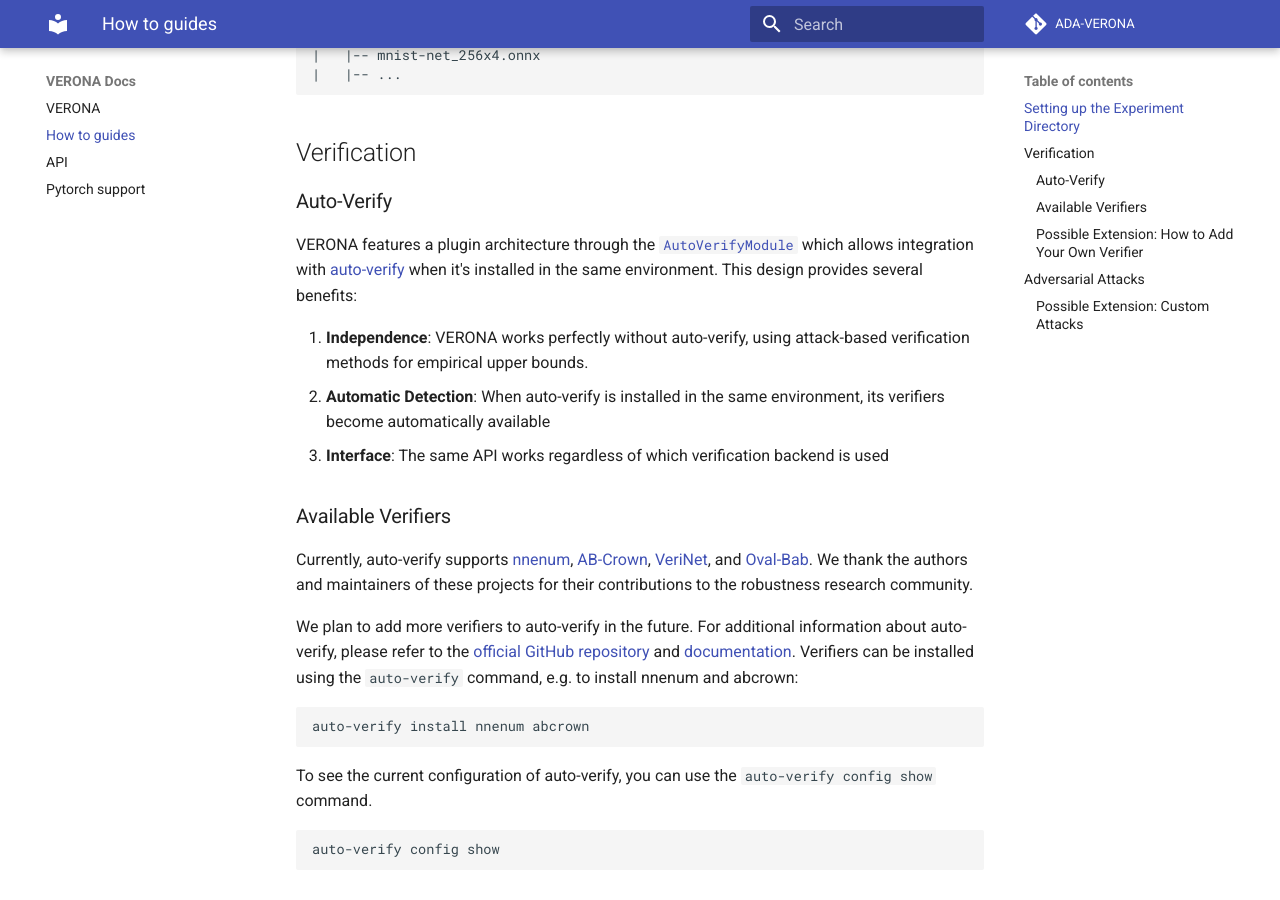
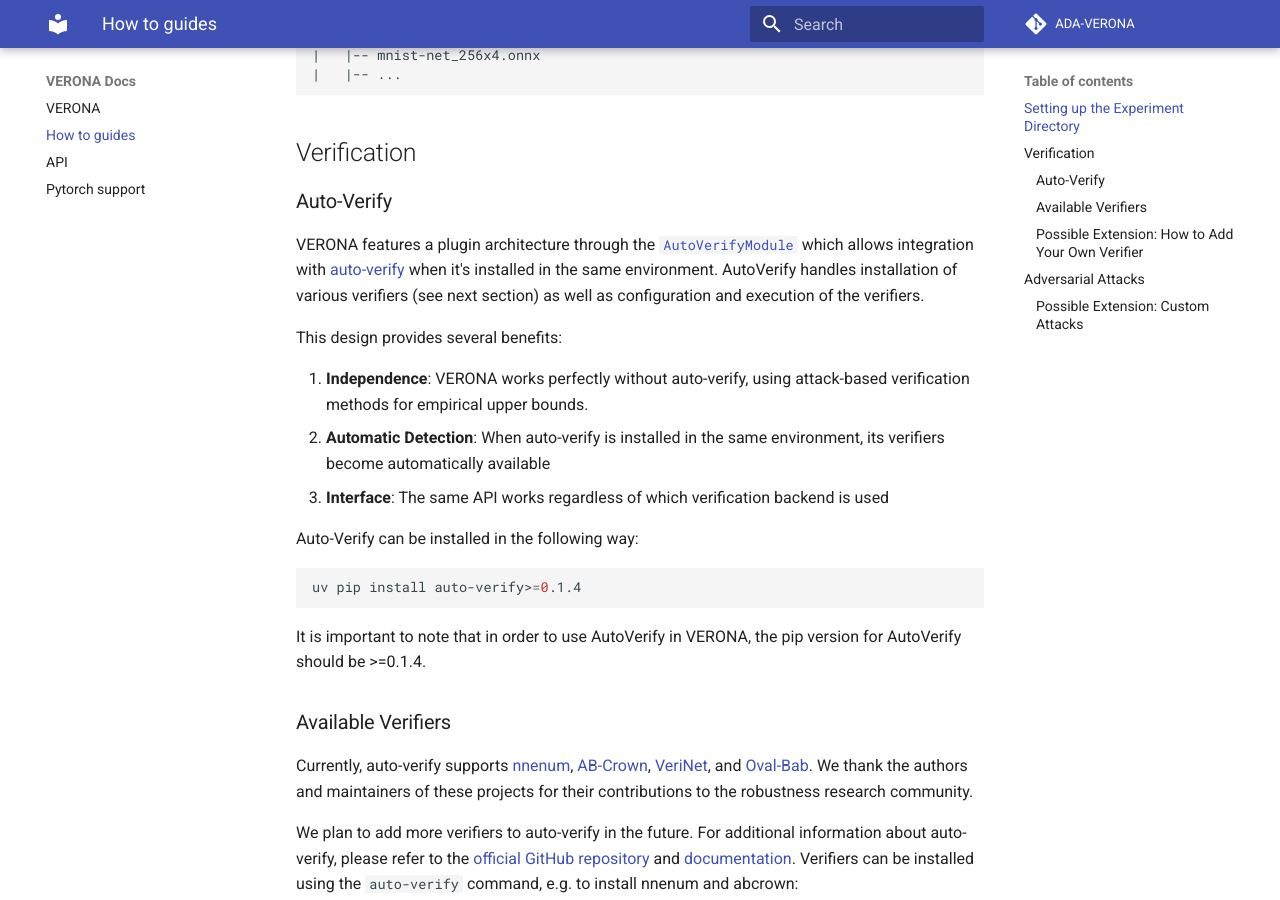
Before and after one commit to ADA-research/VERONA, an MkDocs documentation site: the page built from docs/how-to-guides.md, in a window 1280 px wide and 900 px high, scrolled down 1190 px. Built offline with MkDocs 1.6.1 and Material for MkDocs 9.7.7, drawn with Linux system fonts in a browser that asks for light colours; comment, search, counter and statistics services are not loaded; some of the changed text lies outside the part shown.

Commit message:
enhanced docs with autoattack and autoverify install (#137)
* enhanced docs with autoattack and autoverify install

* changes based on Hendriks review

````diff
--- a/docs/how-to-guides.md
+++ b/docs/how-to-guides.md
@@ -36,12 +36,21 @@
 
 ### Auto-Verify
 
-VERONA features a plugin architecture through the [`AutoVerifyModule`](./ada_verona/verification_module/auto_verify_module.py) which allows integration with [auto-verify](https://github.com/ADA-research/auto-verify) when it's installed in the same environment. This design provides several benefits:
+VERONA features a plugin architecture through the [`AutoVerifyModule`](./ada_verona/verification_module/auto_verify_module.py) which allows integration with [auto-verify](https://github.com/ADA-research/auto-verify) when it's installed in the same environment.
+AutoVerify handles installation of various verifiers (see next section) as well as configuration and execution of the verifiers.
+
+This design provides several benefits:
 
 1. **Independence**: VERONA works perfectly without auto-verify, using attack-based verification methods for empirical upper bounds.
 2. **Automatic Detection**: When auto-verify is installed in the same environment, its verifiers become automatically available
 3. **Interface**: The same API works regardless of which verification backend is used
 
+Auto-Verify can be installed in the following way:
+
+```bash
+uv pip install auto-verify>=0.1.4
+```
+It is important to note that in order to use AutoVerify in VERONA, the pip version for AutoVerify should be >=0.1.4.
 ### Available Verifiers
 
 Currently, auto-verify supports [nnenum](https://github.com/stanleybak/nnenum), [AB-Crown](https://github.com/Verified-Intelligence/alpha-beta-CROWN), [VeriNet](https://github.com/vas-group-imperial/VeriNet), and [Oval-Bab](https://github.com/oval-group/oval-bab). We thank the authors and maintainers of these projects for their contributions to the robustness research community.
@@ -83,8 +92,13 @@
 
 - **Fast Gradient Sign Method (FGSM)** [Goodfellow et al., 2015](https://arxiv.org/abs/1412.6572)
 - **Projected Gradient Descent (PGD)** [Madry et al., 2018](https://arxiv.org/abs/1706.06083)
-- **AutoAttack** [Croce and Hein, 2020](https://pypi.org/project/pyautoattack/).
+- **AutoAttack** [Croce and Hein, 2020](https://github.com/fra31/auto-attack).
 
+Note: Similar to AutoVerify, AutoAttack has to be installed seperately from ada-verona inorder to use the AutoAttackModule.
+
+```bash
+uv pip install git+https://github.com/fra31/auto-attack
+```
 ### Possible Extension: Custom Attacks
 
 Custom attacks can be implemented by using the [`Attack`](./ada_verona/verification_module/attacks/attack.py) interface.
````
